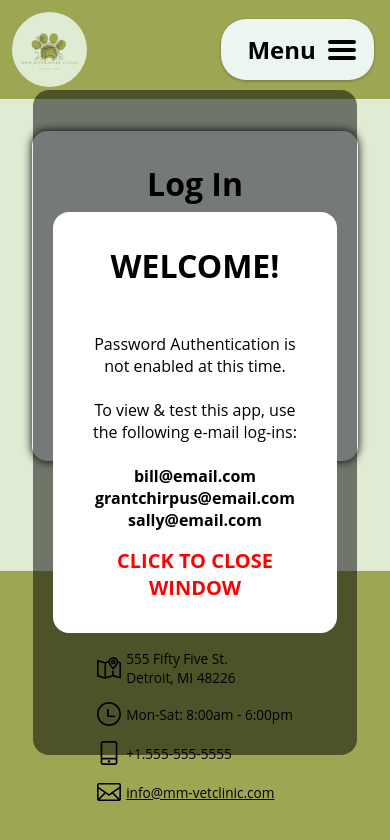
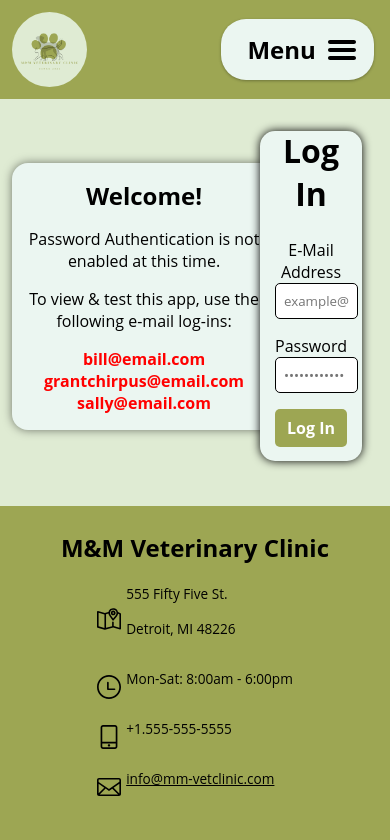
Before and after one commit to kirkwood616/mm-vet-app-frontend, a React (Create React App) app: page /log-in in a window 390 px wide. Shown: the top 840 px of the page. Built offline with nearby package versions, Linux system fonts and the light colour scheme; no server answers.

Commit message:
Media query, styling, refactor

```diff
--- a/src/components/LandingInfo.css
+++ b/src/components/LandingInfo.css
@@ -5,39 +5,36 @@
   align-items: center;
   background-color: white;
   border-radius: 1rem;
-  margin: auto;
-  padding: 1rem;
+  margin: 2rem auto 0;
   text-align: center;
-  position: absolute;
-  top: 0;
-  bottom: 0;
-  left: 0;
-  right: 0;
-  width: 75%;
   height: 75%;
-  background-color: rgba(0, 0, 0, 0.5);
-  cursor: pointer;
 }
 
 .LandingInfo .infoBackground {
-  background-color: white;
+  background-color: var(--light-green);
   border-radius: 1rem;
-  cursor: pointer;
-  padding: 2rem;
-  width: 75%;
+  box-shadow: 0 0 10px rgba(0, 0, 0, 0.5);
+  padding: 1rem;
+  width: 100%;
+}
+
+.infoBackground > h2,
+p {
+  margin-bottom: 1rem;
 }
 
 .LandingInfo .login {
+  color: red;
   font-weight: bold;
-}
-
-.LandingInfo .click {
-  color: red;
-  font-size: 1.25rem;
-  font-weight: bold;
-  margin-top: 1rem;
+  margin: 0;
 }
 
 .close {
   display: none;
 }
+
+@media only screen and (max-width: 480px) {
+  .LandingInfo {
+    width: 100%;
+  }
+}
--- a/src/components/LandingInfo.tsx
+++ b/src/components/LandingInfo.tsx
@@ -9,16 +9,12 @@ function LandingInfo() {
       onClick={() => setHide(true)}
     >
       <div className="infoBackground">
-        <h1>WELCOME!</h1>
-        <br />
+        <h2>Welcome!</h2>
         <p>Password Authentication is not enabled at this time.</p>
-        <br />
         <p>To view & test this app, use the following e-mail log-ins:</p>
-        <br />
         <p className="login">bill@email.com</p>
         <p className="login">grantchirpus@email.com</p>
         <p className="login">sally@email.com</p>
-        <p className="click">CLICK TO CLOSE WINDOW</p>
       </div>
     </div>
   );
```
